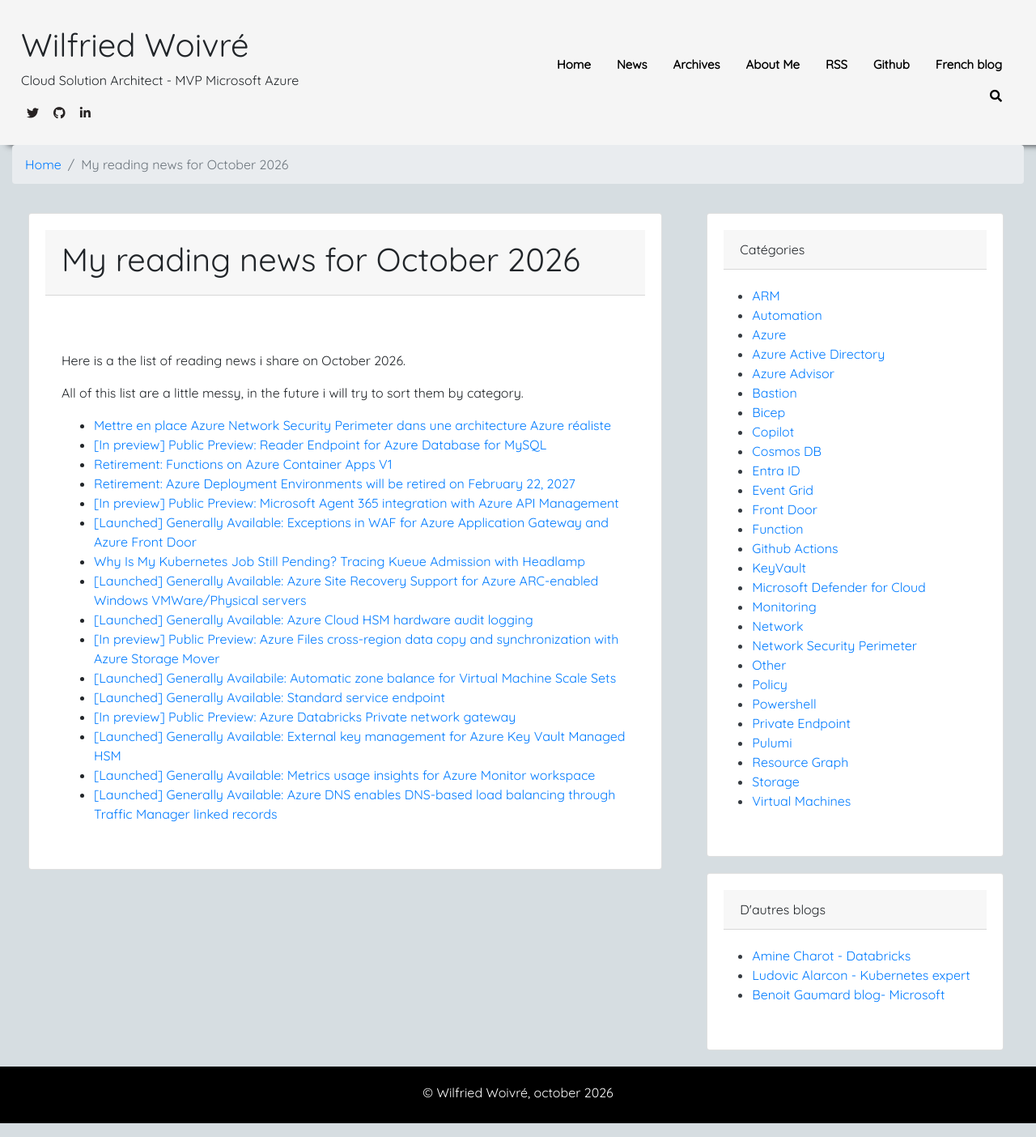
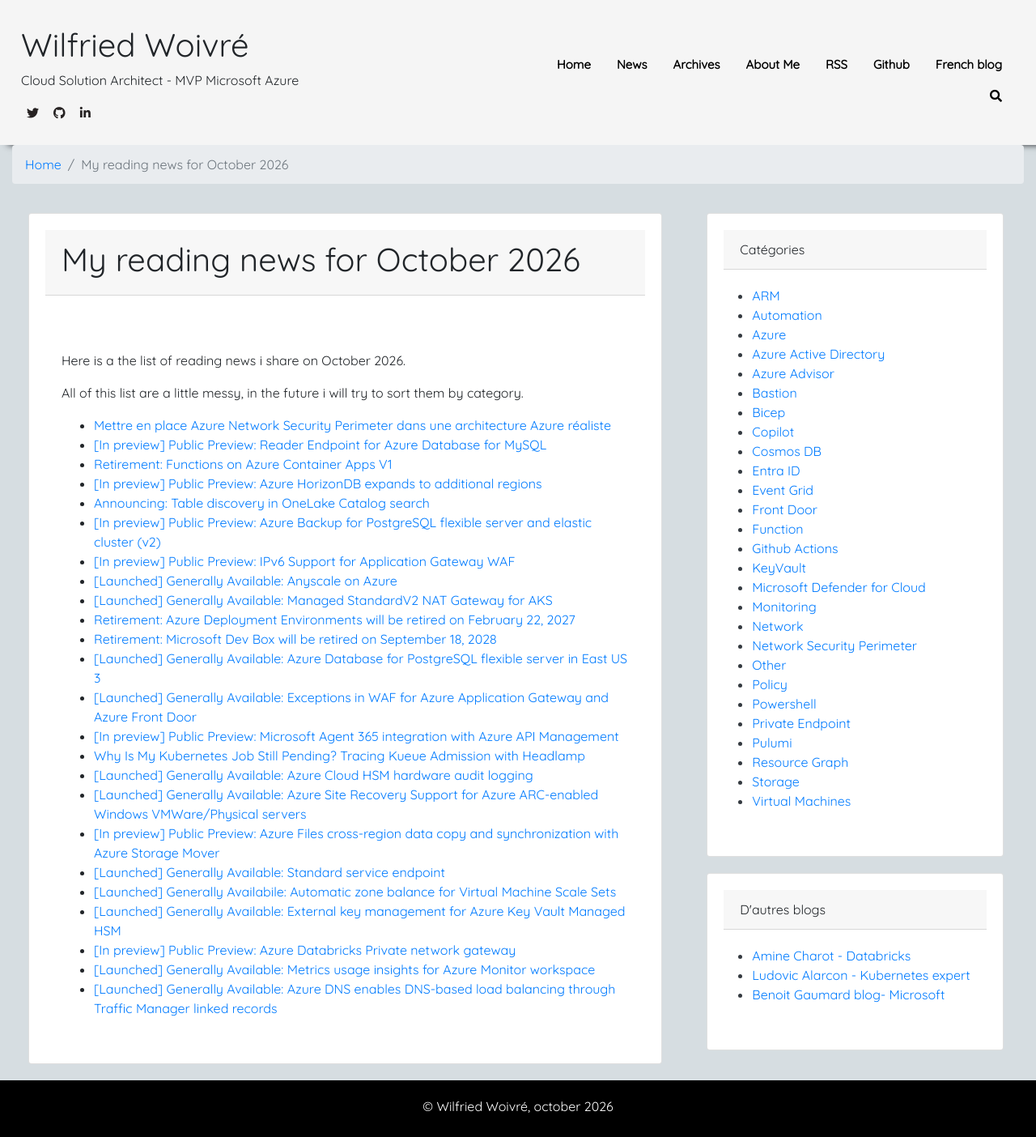
Before and after one commit to wilfriedwoivre/wilfriedwoivre.en.github.io, a Jekyll site: the page built from _news/2026-11-01-my-reading-news-for-october-2026.md, in a window 1280 px wide. Shown: the whole page at 81% size. Built offline with Jekyll 4.4.1, drawn with Linux system fonts in a browser that asks for light colours; nearby versions of some CDN libraries.

Commit message:
Update monthly news post

```diff
--- a/_news/2026-11-01-my-reading-news-for-october-2026.md
+++ b/_news/2026-11-01-my-reading-news-for-october-2026.md
@@ -11,16 +11,24 @@
 - [Mettre en place Azure Network Security Perimeter dans une architecture Azure réaliste](https://woivre.fr/blog/2026/10/mettre-en-place-azure-network-security-perimeter-dans-une-architecture-azure-realiste)
 - [[In preview] Public Preview: Reader Endpoint for Azure Database for MySQL](https://azure.microsoft.com/updates?WT.mc_id=AZ-MVP-4039694&id=569653)
 - [Retirement: Functions on Azure Container Apps V1](https://azure.microsoft.com/updates?WT.mc_id=AZ-MVP-4039694&id=570800)
+- [[In preview] Public Preview: Azure HorizonDB expands to additional regions](https://azure.microsoft.com/updates?WT.mc_id=AZ-MVP-4039694&id=572940)
+- [Announcing: Table discovery in OneLake Catalog search](https://azure.microsoft.com/updates?WT.mc_id=AZ-MVP-4039694&id=573875)
+- [[In preview] Public Preview: Azure Backup for PostgreSQL flexible server and elastic cluster (v2)](https://azure.microsoft.com/updates?WT.mc_id=AZ-MVP-4039694&id=573425)
+- [[In preview] Public Preview: IPv6 Support for Application Gateway WAF](https://azure.microsoft.com/updates?WT.mc_id=AZ-MVP-4039694&id=573861)
+- [[Launched] Generally Available: Anyscale on Azure](https://azure.microsoft.com/updates?WT.mc_id=AZ-MVP-4039694&id=573744)
+- [[Launched] Generally Available: Managed StandardV2 NAT Gateway for AKS](https://azure.microsoft.com/updates?WT.mc_id=AZ-MVP-4039694&id=574430)
 - [Retirement: Azure Deployment Environments will be retired on February 22, 2027](https://azure.microsoft.com/updates?WT.mc_id=AZ-MVP-4039694&id=567934)
+- [Retirement: Microsoft Dev Box will be retired on September 18, 2028](https://azure.microsoft.com/updates?WT.mc_id=AZ-MVP-4039694&id=567933)
+- [[Launched] Generally Available: Azure Database for PostgreSQL flexible server in East US 3](https://azure.microsoft.com/updates?WT.mc_id=AZ-MVP-4039694&id=573691)
+- [[Launched] Generally Available: Exceptions in WAF for Azure Application Gateway and Azure Front Door](https://azure.microsoft.com/updates?WT.mc_id=AZ-MVP-4039694&id=574343)
 - [[In preview] Public Preview: Microsoft Agent 365 integration with Azure API Management](https://azure.microsoft.com/updates?WT.mc_id=AZ-MVP-4039694&id=574204)
-- [[Launched] Generally Available: Exceptions in WAF for Azure Application Gateway and Azure Front Door](https://azure.microsoft.com/updates?WT.mc_id=AZ-MVP-4039694&id=574343)
 - [Why Is My Kubernetes Job Still Pending? Tracing Kueue Admission with Headlamp](https://kubernetes.io/blog/2026/10/14/tracing-kueue-admission-with-headlamp/)
+- [[Launched] Generally Available: Azure Cloud HSM hardware audit logging](https://azure.microsoft.com/updates?WT.mc_id=AZ-MVP-4039694&id=576377)
 - [[Launched] Generally Available: Azure Site Recovery Support for Azure ARC-enabled Windows VMWare/Physical servers](https://azure.microsoft.com/updates?WT.mc_id=AZ-MVP-4039694&id=576214)
-- [[Launched] Generally Available: Azure Cloud HSM hardware audit logging](https://azure.microsoft.com/updates?WT.mc_id=AZ-MVP-4039694&id=576377)
 - [[In preview] Public Preview: Azure Files cross-region data copy and synchronization with Azure Storage Mover](https://azure.microsoft.com/updates?WT.mc_id=AZ-MVP-4039694&id=576542)
+- [[Launched] Generally Available: Standard service endpoint](https://azure.microsoft.com/updates?WT.mc_id=AZ-MVP-4039694&id=571025)
 - [[Launched] Generally Availabile: Automatic zone balance for Virtual Machine Scale Sets](https://azure.microsoft.com/updates?WT.mc_id=AZ-MVP-4039694&id=576334)
-- [[Launched] Generally Available: Standard service endpoint](https://azure.microsoft.com/updates?WT.mc_id=AZ-MVP-4039694&id=571025)
+- [[Launched] Generally Available: External key management for Azure Key Vault Managed HSM](https://azure.microsoft.com/updates?WT.mc_id=AZ-MVP-4039694&id=574296)
 - [[In preview] Public Preview: Azure Databricks Private network gateway](https://azure.microsoft.com/updates?WT.mc_id=AZ-MVP-4039694&id=576556)
-- [[Launched] Generally Available: External key management for Azure Key Vault Managed HSM](https://azure.microsoft.com/updates?WT.mc_id=AZ-MVP-4039694&id=574296)
 - [[Launched] Generally Available: Metrics usage insights for Azure Monitor workspace](https://azure.microsoft.com/updates?WT.mc_id=AZ-MVP-4039694&id=577165)
 - [[Launched] Generally Available: Azure DNS enables DNS-based load balancing through Traffic Manager linked records](https://azure.microsoft.com/updates?WT.mc_id=AZ-MVP-4039694&id=573917)
```
Also changed, not shown: other parts of _news/2026-11-01-my-reading-news-for-october-2026.md (+1 -1 lines).
